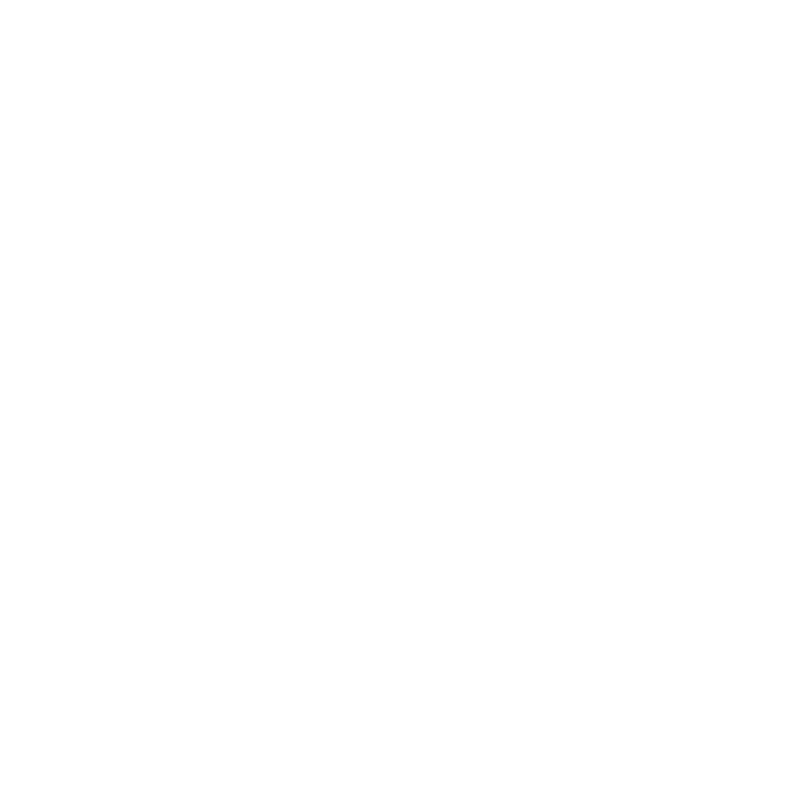
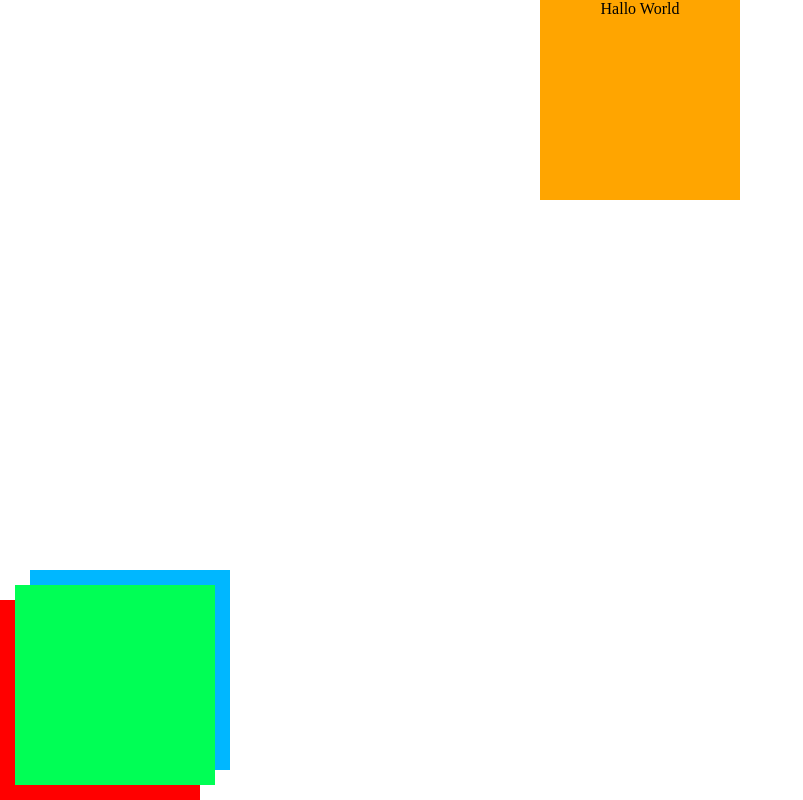
Before and after one commit to fbw-d09/uib_layout_break_out_the_flow-sbrycbc, a website: page index.html in a window 1280 px wide. Shown: the whole page, without its empty margins (0-803 px from the left). Drawn offline with Linux system fonts and the light colour scheme.

Commit message:
exercise is finish

```diff
--- a/index.html
+++ b/index.html
@@ -8,5 +8,11 @@
     <link rel="stylesheet" href="style.css">
 </head>
 <body>
+
+
+    <div class="helloworld">Hallo World</div>
+    <div class="box1"></div>
+    <div class="box2"></div>
+    <div class="box3"></div>
 </body>
 </html>
--- a/style.css
+++ b/style.css
@@ -3,3 +3,44 @@ html, body {
     padding: 0;
     height: 100%;
 }
+
+.helloworld {
+
+    width: 200px;
+    height: 200px;
+    background-color: orange;
+    margin: auto;
+    text-align: center;
+    top: 7px;
+}
+
+.box1 {
+    width: 200px;
+    height: 200px;
+    background-color: red;
+    position: absolute;
+    bottom: 0;
+    left:: 0;
+
+}
+
+.box2 {
+    width: 200px;
+    height: 200px;
+    background-color: rgb(0, 255, 85);
+    position: absolute;
+    bottom: 15px;
+    left: 15px;
+    z-index: 1;
+
+}
+
+.box3 {
+    width: 200px;
+    height: 200px;
+    background-color: rgb(0, 183, 255);
+    position: absolute;
+    bottom: 30px;
+    left: 30px;
+
+}
```
